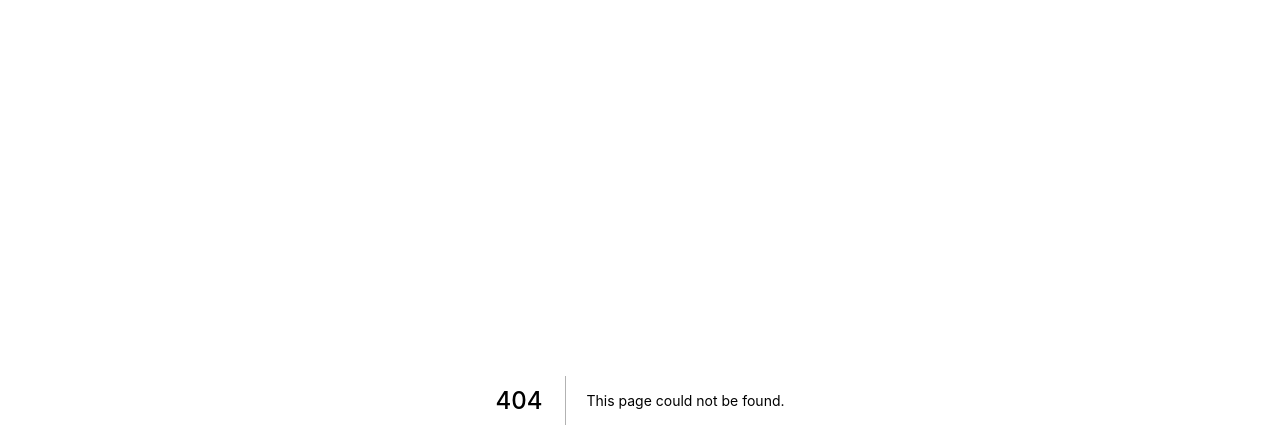
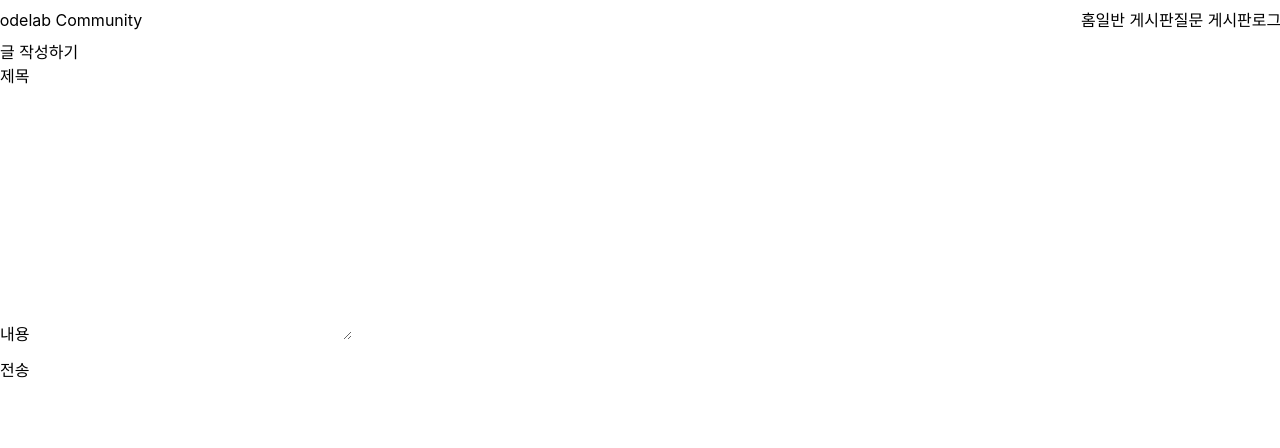
Before and after one commit to kbu715/community-app, a Next.js app: page /articles/ask/create in a window 1280 px wide. Before the commit this address had no page. Shown: the top 448 px of the page. Built offline with nearby package versions, Linux system fonts and the light colour scheme.

Commit message:
feat: 게시판 기능 추가

```diff
--- /dev/null
+++ b/components/articles/ArticleForm.js
@@ -0,0 +1,76 @@
+import { Formik } from 'formik';
+import axios from 'axios';
+import { useRouter } from "next/router";
+
+export default function ArticleForm({category}) {
+    const router = useRouter();
+    return (
+        <div className="container">
+            <h1>글 작성하기</h1>
+
+            <Formik
+                initialValues={{
+                    subject: '',
+                    content: '',
+                }}
+                validate={values => {
+                    const errors = {}
+                    if (!values.subject) {
+                        errors.subject = '제목은 필수 입력항목입니다.';
+                    } else if (!values.content) {
+                        errors.content = '내용은 필수 입력항목입니다.';
+                    }
+                    return errors;
+                }}
+                onSubmit={values => {
+                    axios.post(`${process.env.API_HOST}/articles`, {
+                        ...values, // { subject, content }
+                        category,
+                    })
+                        .then(() => {
+                            router.back();
+                        })
+                        .catch(error => {
+                            console.warn(error);
+                            alert(error.response?.data?.message ?? error.message ?? '서버와 통신에 실패했습니다.');
+                        })
+                }}
+            >
+                {({
+                      values,
+                      errors,
+                      touched,
+                      handleChange,
+                      handleBlur,
+                      handleSubmit,
+                      isSubmitting
+                  }) => (
+                    <form onSubmit={handleSubmit}>
+                        <div className="mb-3">
+                            <label htmlFor="subject" className="form-label">제목</label>
+                            <input type="text" className="form-control"
+                                   id="subject" // match htmlFor
+                                   name="subject"
+                                   value={values.subject}
+                                   onChange={handleChange}
+                                   onBlur={handleBlur}
+                            />
+                            <p className="text-danger mt-2">{errors.subject && touched.subject && errors.subject}</p>
+                        </div>
+                        <div className="mb-3">
+                            <label htmlFor="content" className="form-label">내용</label>
+                            <textarea name="content" id="content" cols="30" rows="10" className="form-control"
+                                      value={values.content}
+                                      onChange={handleChange}
+                                      onBlur={handleBlur}
+                            />
+                            <p className="text-danger mt-2">{errors.content && touched.content && errors.content}</p>
+                        </div>
+                        <button type="submit" className="btn btn-primary">전송</button>
+                    </form>
+                )}
+            </Formik>
+
+        </div>
+    )
+}
--- /dev/null
+++ b/pages/articles/ask/create.js
@@ -0,0 +1,8 @@
+import Layout from "../../../components/Layout";
+import ArticleForm from "../../../components/articles/ArticleForm";
+
+export default function CreatePage() {
+    return <Layout>
+        <ArticleForm category="ask"/>
+    </Layout>
+}
```
Also changed, not shown: components/articles/ArticleList.js (added, +32 -0 lines), components/articles/ArticleView.js (added, +17 -0 lines), pages/articles/ask/[id].js (added, +18 -0 lines), pages/articles/ask/index.js (added, +10 -0 lines), pages/articles/general/[id].js (added, +18 -0 lines), pages/articles/general/create.js (added, +8 -0 lines), pages/articles/general/index.js (added, +10 -0 lines).
